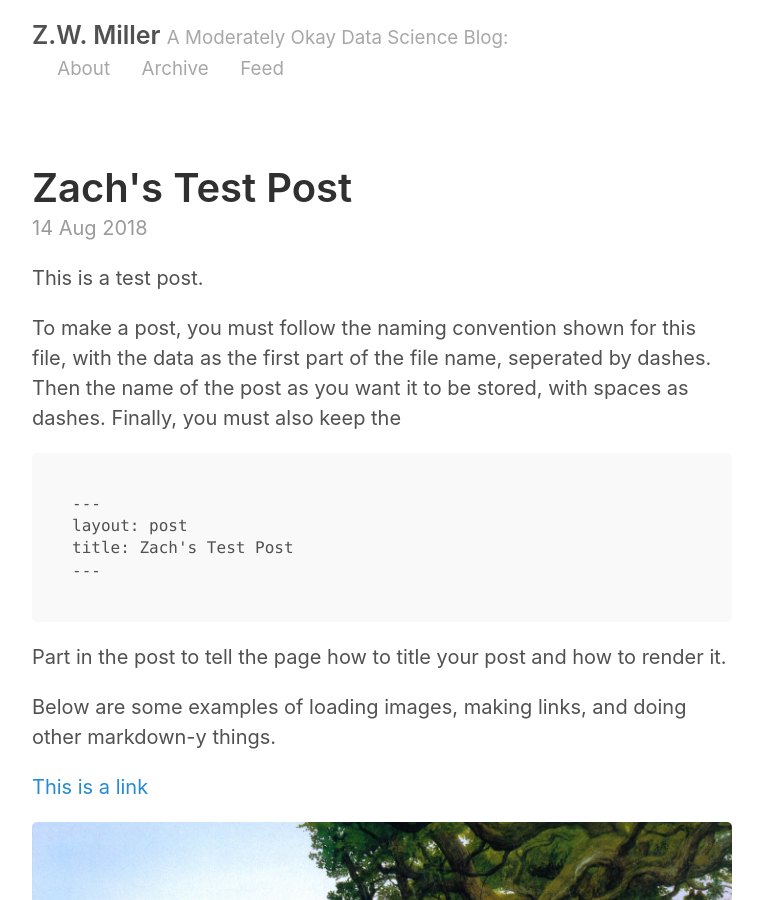
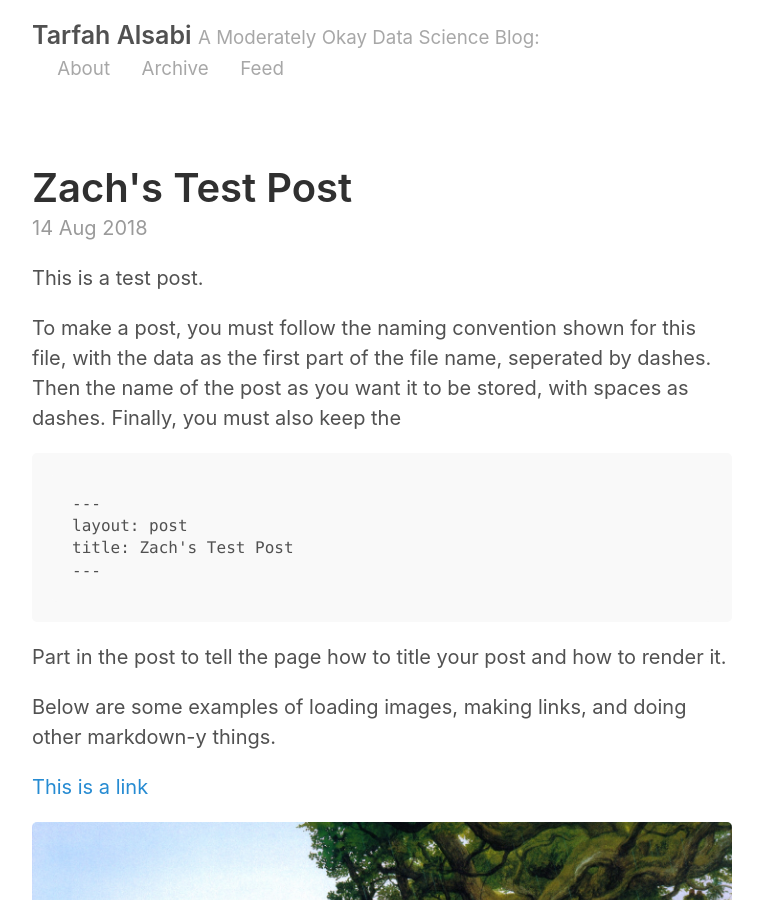
Before and after one commit to tarfahAlsabi/tarfahAlsabi.github.io, a Jekyll site: the page built from index.html, in a window 1280 px wide and 900 px high. Shown: the whole window, without its empty margins (258-1021 px from the left). Built offline with Jekyll 4.4.1, drawn with Linux system fonts in a browser that asks for light colours; the list of posts is cut into pages by our own code.

Commit message:
edit _config

```diff
--- a/_config.yml
+++ b/_config.yml
@@ -2,9 +2,9 @@
 permalink:           pretty
 
 # Setup
-title:               Z.W. Miller
+title:               Tarfah Alsabi
 tagline:             A Moderately Okay Data Science Blog
-url:                 http://zwmiller.github.io
+url:                 http://tarfahalsabi.github.io
 paginate:            2
 baseurl:             ""
 
@@ -17,14 +17,14 @@ sass:
 
 # About/contact
 author:
-  name:              Zach Miller
-  url:               https://twitter.com/zaglamir
-  email:             zach@thisismetis.com
+  name:              Tarfah Alsabi
+  url:               https://github.com/tarfahAlsabi
+  email:             tarfah.alsabi@gmail.com
 
 # Custom vars
 version:             2.0.0
 github:
-  repo:              https://github.com/zwmiller
+  repo:              https://github.com/tarfahAlsabi
 
 # Gems
 gems:
```
